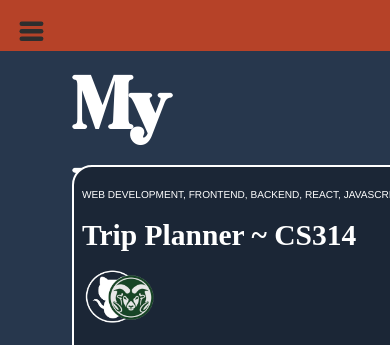
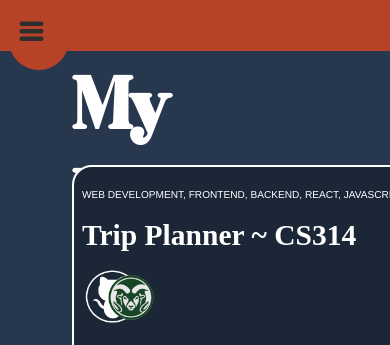
Before and after one commit to Retrope13/Personal-Website, a React (Create React App) app: page /Projects in a window 390 px wide. Shown: the top 345 px of the page. Built offline with nearby package versions, Linux system fonts and the light colour scheme.

Commit message:
move background to Home.css

```diff
--- a/src/Projects.css
+++ b/src/Projects.css
@@ -26,24 +26,9 @@ ul {
 }
 
 .text-placeholder {
-  border-radius: 5px;
-  flex: 1;
   font-size:x-large;
   text-decoration: none;
   color: #FFFFFF;
-  font-weight: 100px;
-  margin-top: 2vh;
-}
-
-.background {
-  position: absolute;
-  top: 0;
-  bottom: 0;
-  left: 0;
-  width: 15vw;
-  height: 100vh;
-  background-color: #00000000; /*I could change this to #002A2B2A for like a shadow effect but I'm not sure how to feel about it */
-  border-radius: 2px;
 }
 
 img {
@@ -68,6 +53,10 @@ img {
 
 }
 
-@media (max-width: 767px) {
+@media (max-width: 1000px) {
+
+  .background {
+    color: #FFFFFF;
+  }
 
 }
```
